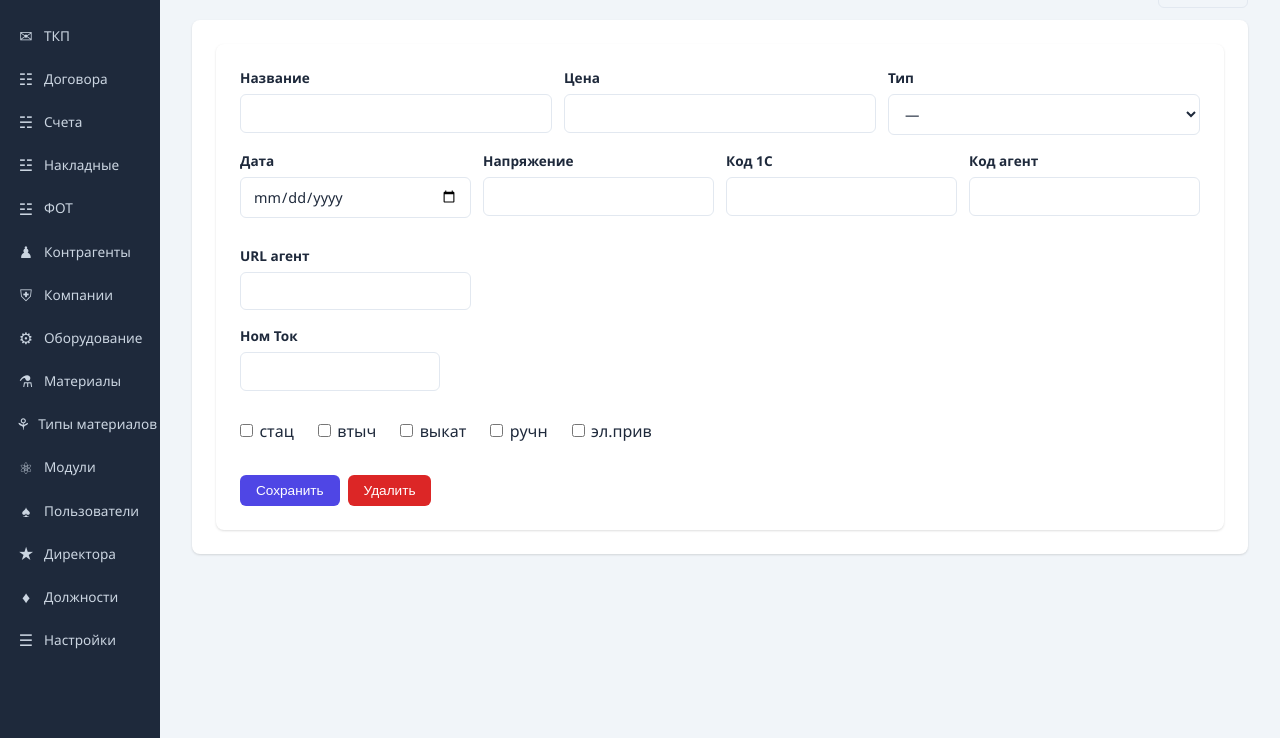
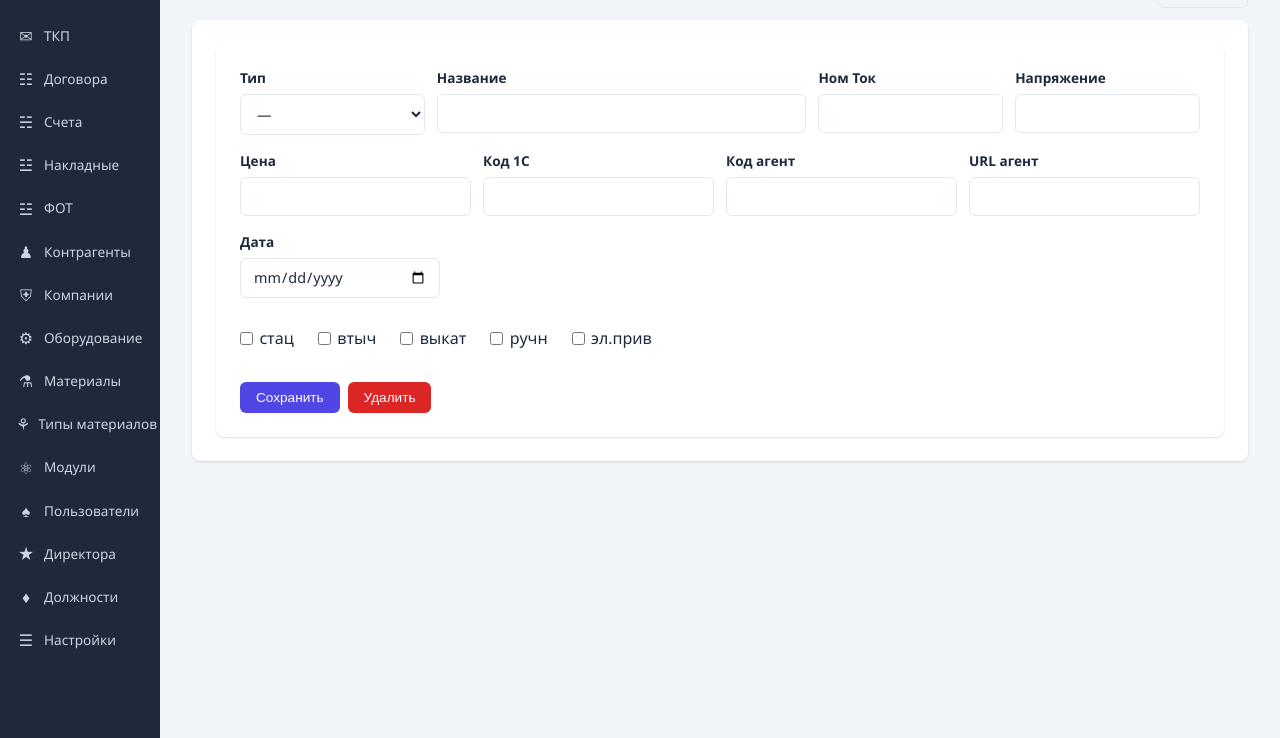
Before and after one commit to TorchinAE/FastAPIRegister, a FastAPI app: template templates/materials/detail.html in a window 1280 px wide. Shown: the part 62-800 px from the top of the page. Run offline with FastAPI, Linux system fonts and the light colour scheme; the template is opened without the code that fills it, so the values that code supplies are empty; parts of the project's set-up code (start-up, migrations or seed data) failed here and were passed over.

Commit message:
fix: reorder material detail fields — type, name, tok, voltage, price, codes, checkboxes

```diff
--- a/templates/materials/detail.html
+++ b/templates/materials/detail.html
@@ -12,15 +12,7 @@
 <div class="card">
     <form id="editMatForm">
         <input type="hidden" name="id" value="{{ mat.id }}">
-        <div class="form-row" style="grid-template-columns: 1fr 1fr 1fr;">
-            <div class="form-group">
-                <label>Название</label>
-                <input type="text" name="name" value="{{ mat.name }}" required style="width:100%;min-width:0">
-            </div>
-            <div class="form-group">
-                <label>Цена</label>
-                <input type="number" name="price" value="{{ mat.price }}" step="0.01" min="0" style="width:100%;min-width:0">
-            </div>
+        <div class="form-row" style="grid-template-columns: 1fr 2fr 1fr 1fr;">
             <div class="form-group">
                 <label>Тип</label>
                 <select name="type_id" style="width:100%;min-width:0">
@@ -28,15 +20,23 @@
                     {% for t in types %}<option value="{{ t.id }}" {{ 'selected' if mat.type_id == t.id else '' }}>{{ t.name }}</option>{% endfor %}
                 </select>
             </div>
-        </div>
-        <div class="form-row" style="grid-template-columns: 1fr 1fr 1fr 1fr;">
             <div class="form-group">
-                <label>Дата</label>
-                <input type="date" name="date" value="{{ mat.date.strftime('%Y-%m-%d') if mat.date else '' }}" style="width:100%;min-width:0">
+                <label>Название</label>
+                <input type="text" name="name" value="{{ mat.name }}" required style="width:100%;min-width:0">
+            </div>
+            <div class="form-group">
+                <label>Ном Ток</label>
+                <input type="number" name="nom_tok" id="nom_tok" value="{{ mat.nom_tok }}" min="0" max="7000" style="width:100%;min-width:0">
             </div>
             <div class="form-group">
                 <label>Напряжение</label>
                 <input type="text" name="voltage" value="{{ mat.voltage or '' }}" style="width:100%;min-width:0">
+            </div>
+        </div>
+        <div class="form-row" style="grid-template-columns: 1fr 1fr 1fr 1fr;">
+            <div class="form-group">
+                <label>Цена</label>
+                <input type="number" name="price" value="{{ mat.price }}" step="0.01" min="0" style="width:100%;min-width:0">
             </div>
             <div class="form-group">
                 <label>Код 1С</label>
@@ -51,9 +51,11 @@
                 <input type="text" name="url_agent" value="{{ mat.url_agent or '' }}" style="width:100%;min-width:0">
             </div>
         </div>
-        <div class="form-group" style="max-width:200px;">
-            <label>Ном Ток</label>
-            <input type="number" name="nom_tok" id="nom_tok" value="{{ mat.nom_tok }}" min="0" max="7000" style="width:100%;min-width:0">
+        <div class="form-row" style="grid-template-columns: 1fr;">
+            <div class="form-group">
+                <label>Дата</label>
+                <input type="date" name="date" value="{{ mat.date.strftime('%Y-%m-%d') if mat.date else '' }}" style="max-width:200px;min-width:0">
+            </div>
         </div>
         <div style="display:flex;flex-wrap:wrap;gap:0.5rem 1.5rem;padding:0.75rem 0;">
             <label style="display:flex;align-items:center;gap:0.4rem;cursor:pointer;"><input type="checkbox" name="stats" {{ 'checked' if mat.stats else '' }}> стац</label>
```
